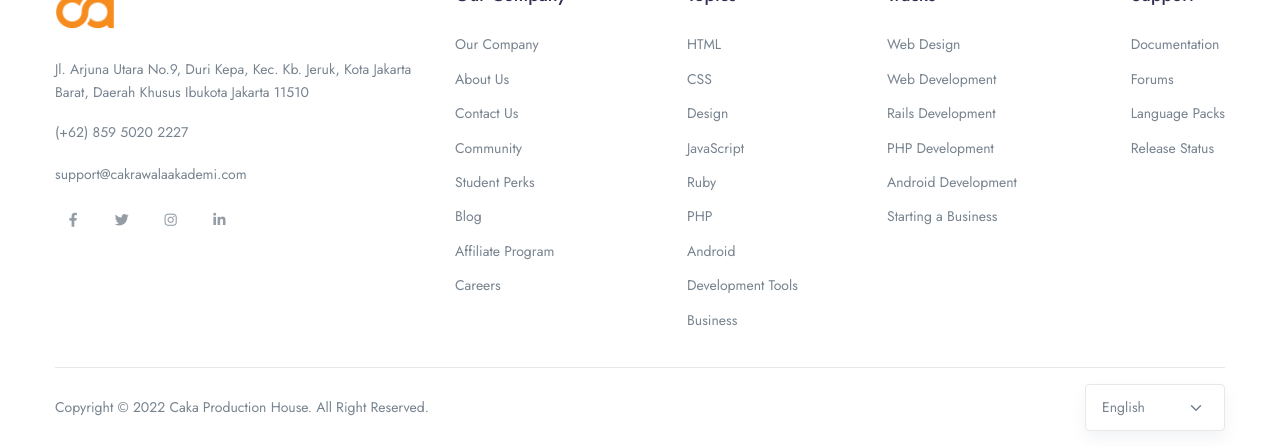
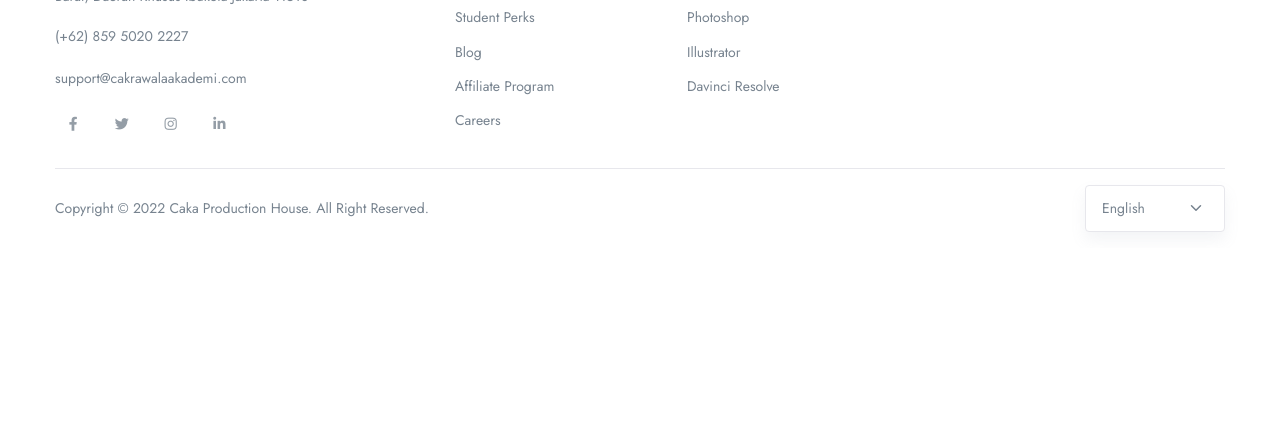
Before and after one commit to nabhanyuzqi1/cakaapps, a Django app: page /about in a window 1280 px wide. Shown: the part 3425-3872 px from the top of the page. After the commit the page ends 3657 px from the top, so only its background shows below. Run offline with Django 4.2, Linux system fonts and the light colour scheme; some libraries are stand-ins or nearby versions.

Commit message:
fix: header, footer, about fixes

```diff
--- a/templates/components/footer.html
+++ b/templates/components/footer.html
@@ -76,11 +76,6 @@
                             <!-- List -->
                             <ul class="list-unstyled text-gray-800 font-size-sm-alone mb-6 mb-md-8 mb-lg-0">
                                 <li class="mb-3">
-                                    <a href="about-v1.html" class="text-reset">
-                                        Our Company
-                                    </a>
-                                </li>
-                                <li class="mb-3">
                                     <a href="about-v2.html" class="text-reset">
                                         About Us
                                     </a>
@@ -88,11 +83,6 @@
                                 <li class="mb-3">
                                     <a href="contact-us.html" class="text-reset">
                                         Contact Us
-                                    </a>
-                                </li>
-                                <li class="mb-3">
-                                    <a href="contact-us.html" class="text-reset">
-                                        Community
                                     </a>
                                 </li>
                                 <li class="mb-3">
@@ -149,47 +139,27 @@
                             <ul class="list-unstyled text-gray-800 font-size-sm-alone mb-6 mb-md-8 mb-lg-0">
                                 <li class="mb-3">
                                     <a href="course-list-v2.html" class="text-reset">
-                                        HTML
+                                        Premiere Pro
                                     </a>
                                 </li>
                                 <li class="mb-3">
                                     <a href="course-list-v2.html" class="text-reset">
-                                        CSS
+                                        After Effect
                                     </a>
                                 </li>
                                 <li class="mb-3">
                                     <a href="course-list-v6.html" class="text-reset">
-                                        Design
+                                        Photoshop
                                     </a>
                                 </li>
                                 <li class="mb-3">
                                     <a href="course-list-v5.html" class="text-reset">
-                                        JavaScript
+                                        Illustrator
                                     </a>
                                 </li>
                                 <li class="mb-3">
                                     <a href="course-list-v4.html" class="text-reset">
-                                        Ruby
-                                    </a>
-                                </li>
-                                <li class="mb-3">
-                                    <a href="course-list-v1.html" class="text-reset">
-                                        PHP
-                                    </a>
-                                </li>
-                                <li class="mb-3">
-                                    <a href="course-list-v3.html" class="text-reset">
-                                        Android
-                                    </a>
-                                </li>
-                                <li class="mb-3">
-                                    <a href="course-list-v4.html" class="text-reset">
-                                        Development Tools
-                                    </a>
-                                </li>
-                                <li class="mb-3">
-                                    <a href="course-list-v6.html" class="text-reset">
-                                        Business
+                                        Davinci Resolve
                                     </a>
                                 </li>
                             </ul>
@@ -234,26 +204,6 @@
                                         Web Development
                                     </a>
                                 </li>
-                                <li class="mb-3">
-                                    <a href="lesson-single-v1.html" class="text-reset">
-                                        Rails Development
-                                    </a>
-                                </li>
-                                <li class="mb-3">
-                                    <a href="lesson-single-v2.html" class="text-reset">
-                                        PHP Development
-                                    </a>
-                                </li>
-                                <li class="mb-3">
-                                    <a href="lesson-single-v1.html" class="text-reset">
-                                        Android Development
-                                    </a>
-                                </li>
-                                <li class="mb-3">
-                                    <a href="lesson-single-v2.html" class="text-reset">
-                                        Starting a Business
-                                    </a>
-                                </li>
                             </ul>
                         </div>
                     </div>
@@ -296,16 +246,6 @@
                                         Forums
                                     </a>
                                 </li>
-                                <li class="mb-3">
-                                    <a href="docs/index.html" class="text-reset">
-                                        Language Packs
-                                    </a>
-                                </li>
-                                <li class="mb-3">
-                                    <a href="docs/changelog.html" class="text-reset">
-                                        Release Status
-                                    </a>
-                                </li>
                             </ul>
                         </div>
                     </div>
--- a/templates/components/header.html
+++ b/templates/components/header.html
@@ -108,7 +108,7 @@
                             </li>
                             <li class="dropdown-item">
                                 <a class="dropdown-link" href="">
-                                    My Courses
+                                    Erolled Courses
                                 </a>
                             </li>
                             <li class="dropdown-item">
```
Also changed, not shown: templates/Main/about_us.html (+31 -31 lines).
